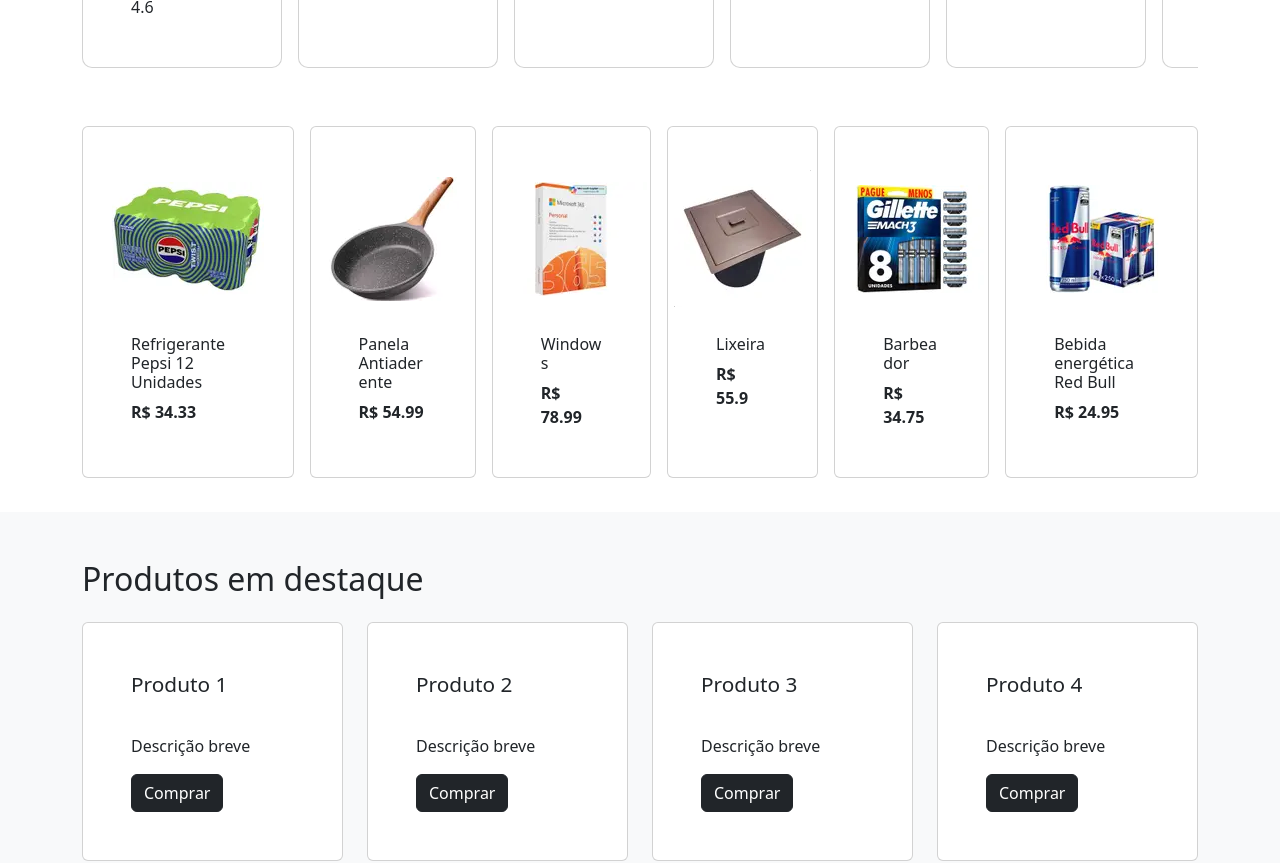
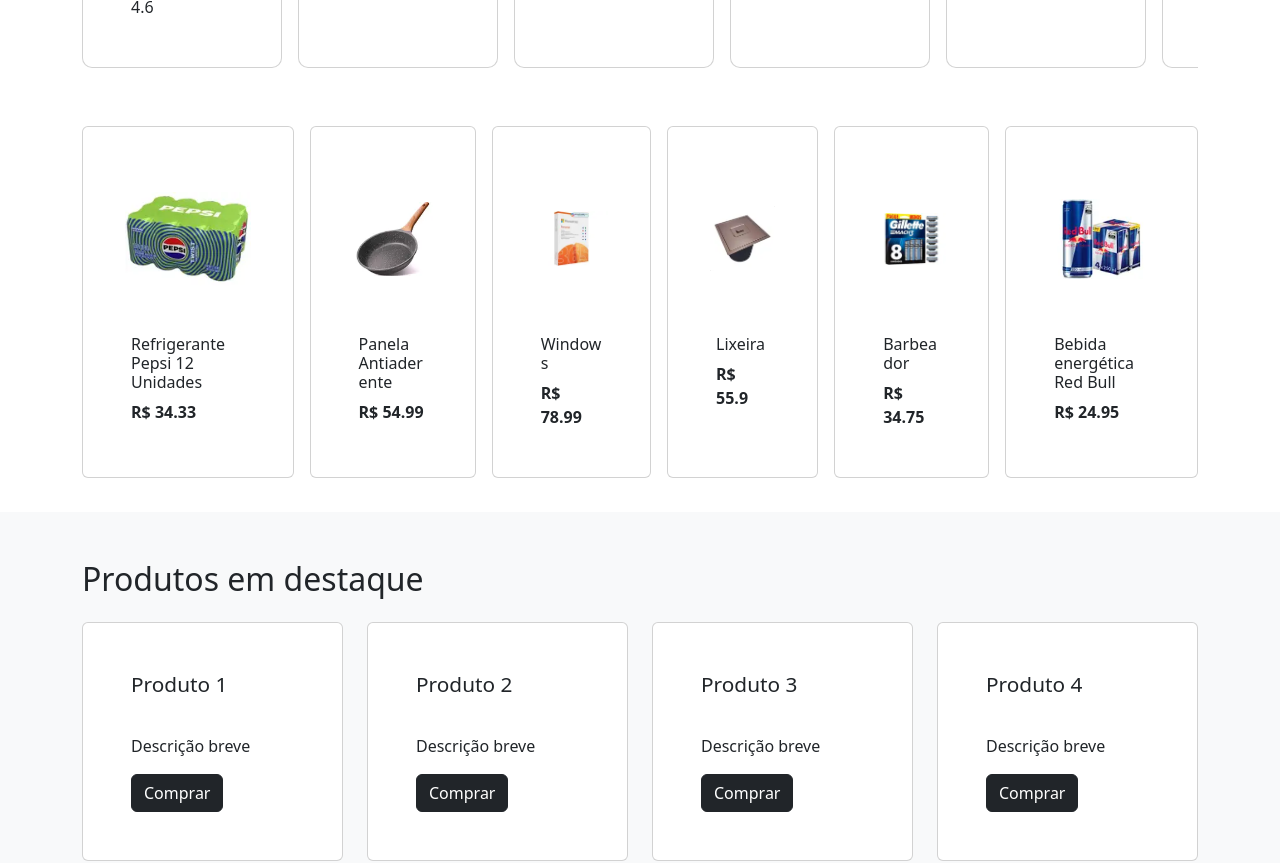
Before and after one commit to dcs30000/landingPage-reactjsBootstrap, a React (Vite) app: page / in a window 1280 px wide. Shown: the part 1260-2123 px from the top of the page. Built offline with nearby package versions, Linux system fonts and the light colour scheme.

Commit message:
coloquei product-card2 e product-img2

```diff
--- a/src/pages/Home/Home.css
+++ b/src/pages/Home/Home.css
@@ -279,7 +279,7 @@
 
 }
 /*NOVO*/
-.product-card{
+.product-card2{
   overflow: hidden;
 }
 
@@ -291,7 +291,7 @@
   padding: 10px;
 }
 
-.product-img{
+.product-img2{
   max-width: 100%;
   max-height: 100%;
   object-fit: contain;
```
